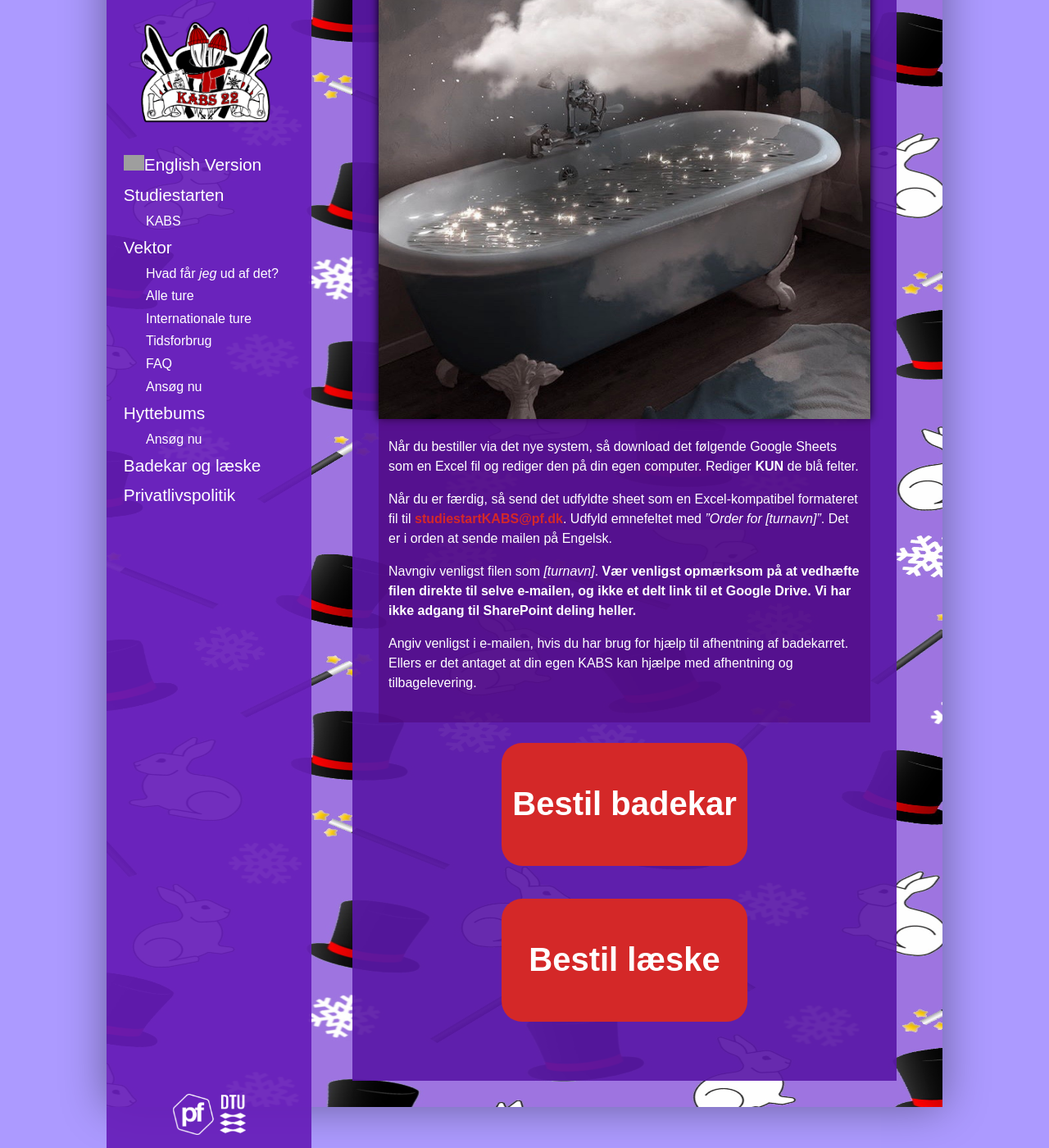
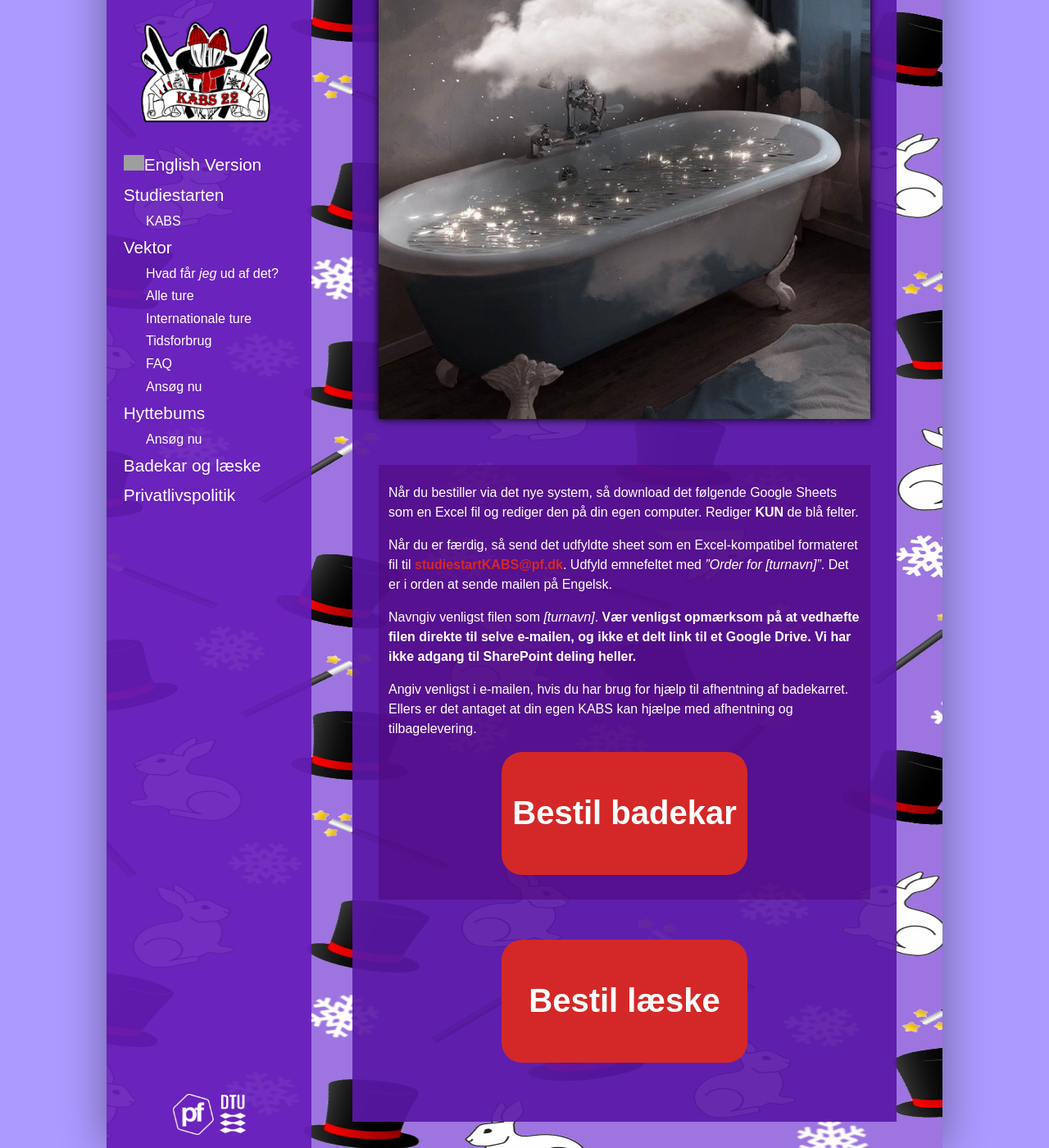
Before and after one commit to KABSDTU/kabsdtu.github.io, a Jekyll site: the page built from badekar.md, in a window 1280 px wide and 1400 px high, scrolled down 254 px. Shown: the whole window at 82% size. Built offline with Jekyll 4.4.1, drawn with Linux system fonts in a browser that asks for light colours; some web fonts are replaced; grey boxes are pictures that could not be loaded.

Commit message:
New beautiful boxes <3.

```diff
--- a/badekar.md
+++ b/badekar.md
@@ -9,12 +9,12 @@ title: Badekar/Læske
 <div id="poster-image-long" style="background-image: url('/static/img/magicTub.jpg');">
 </div>
 
+<br>
 <div class="box">
 <p>Når du bestiller via det nye system, så download det følgende Google Sheets som en Excel fil og rediger den på din egen computer. Rediger <b>KUN</b> de blå felter.</p>
 <p>Når du er færdig, så send det udfyldte sheet som en Excel-kompatibel formateret fil til <a href="mailto:studiestartKABS@pf.dk?subject=Order for [trip name]">studiestartKABS@pf.dk</a>. Udfyld emnefeltet med <i>”Order for [turnavn]”</i>. Det er i orden at sende mailen på Engelsk.</p>
 <p>Navngiv venligst filen som <i>[turnavn]</i>. <b>Vær venligst opmærksom på at vedhæfte filen direkte til selve e-mailen, og ikke et delt link til et Google Drive. Vi har ikke adgang til SharePoint deling heller.</b></p>
 <p>Angiv venligst i e-mailen, hvis du har brug for hjælp til afhentning af badekarret. Ellers er det antaget at din egen KABS kan hjælpe med afhentning og tilbagelevering.</p>
-</div>
 
 
 <a style="text-align: center" href="https://docs.google.com/spreadsheets/d/15go_OzmdlMLZoYqrAi3HiszWwLWLnvvWB_jzE2zLqSA/edit?usp=sharing">
@@ -22,6 +22,8 @@ title: Badekar/Læske
 	  Bestil badekar
 	</button>
 </a>
+<br>
+</div>
 
 <a style="text-align: center; padding: 2px" href="https://forms.gle/FEG9769vdqG83rJj8">
 	<button class="applyBtn">
--- a/static/css/main.css
+++ b/static/css/main.css
@@ -409,11 +409,11 @@ li{
 
 .box{
   width: 100%;
-  height: 100vh;
+  /*height: 100vh;*/
   padding: 1% 2%;
-  margin: 0 25px 25px 0px;
+  margin: 0px 25px 25px 0px;
   background: rgba(78, 6, 119, 0.554);
   min-height: 200px;
-  max-height: 370px;
+  /*max-height: 370px;*/
   box-sizing: border-box;
 }
```
Also changed, not shown: en/badekar.md (+3 -1 lines).
